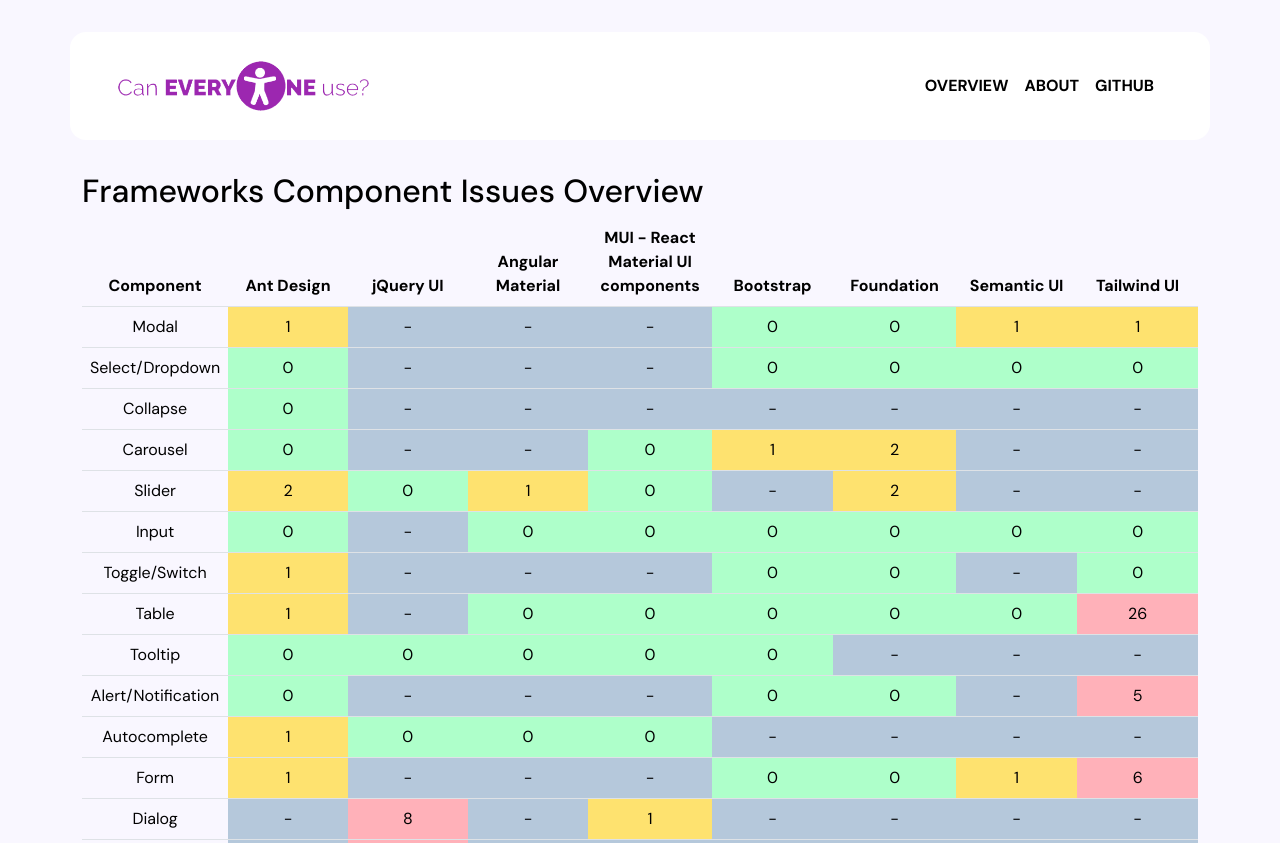
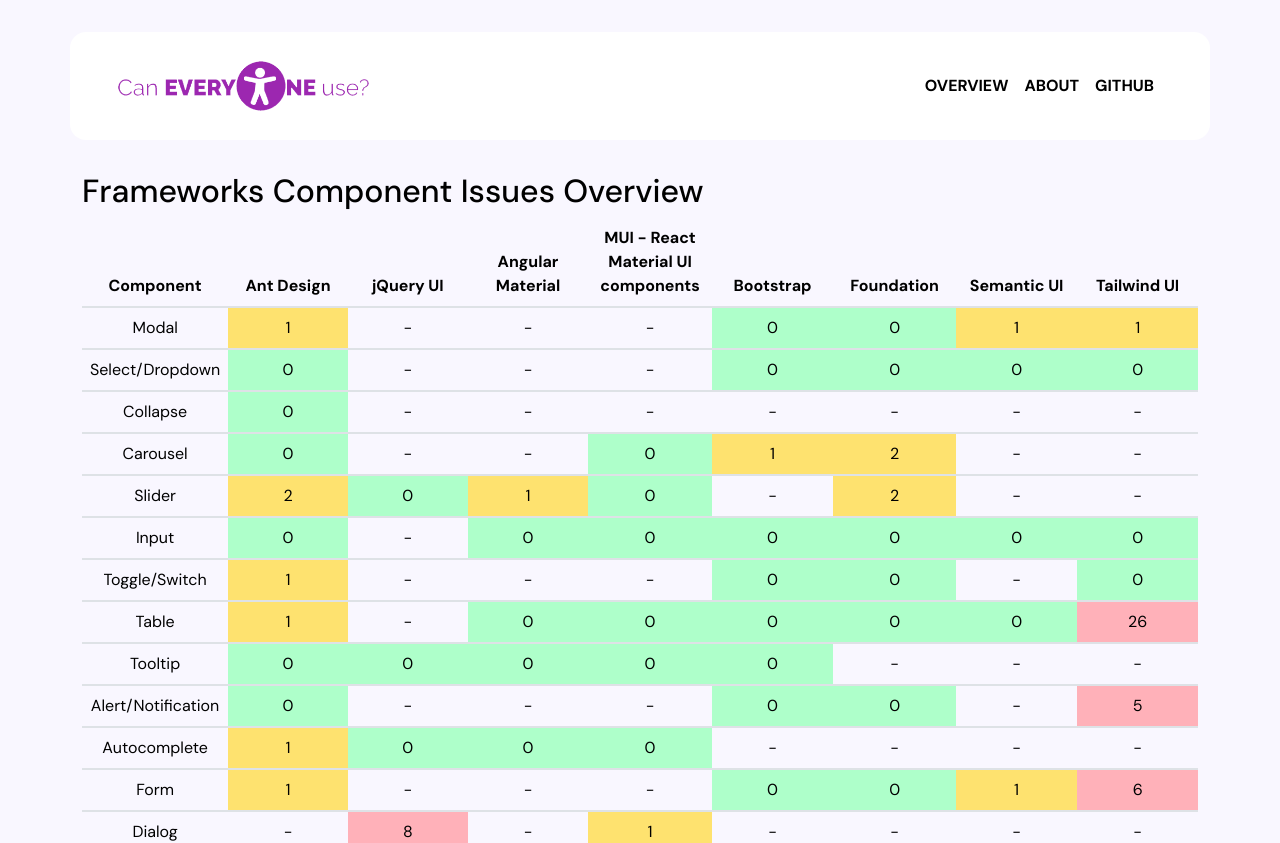
Before and after one commit to caneveryoneusetemp/caneveryoneuse_tool, a React (Create React App) app: page /framework-overview in a window 1280 px wide. Shown: the top 843 px of the page. Built offline with nearby package versions, Linux system fonts and the light colour scheme.

Commit message:
Updates border width and background of framework overview table

```diff
--- a/src/partials/framework-overview.jsx
+++ b/src/partials/framework-overview.jsx
@@ -16,7 +16,6 @@
 };
 
 const getBackgroundClass = (issues) => {
-  if (issues === '-') return 'bg-muted';
   const count = parseInt(issues, 10);
   if (count === 0) return 'bg-success';
   if (count > 0 && count <= 2) return 'bg-warning';
--- a/src/sass/variables.scss
+++ b/src/sass/variables.scss
@@ -14,6 +14,8 @@
 $warning: $yellow;
 $success: $green;
 $danger: $red;
+
+$border-width: 2px;
 
 $theme-colors: (
   primary: $primary,
```
